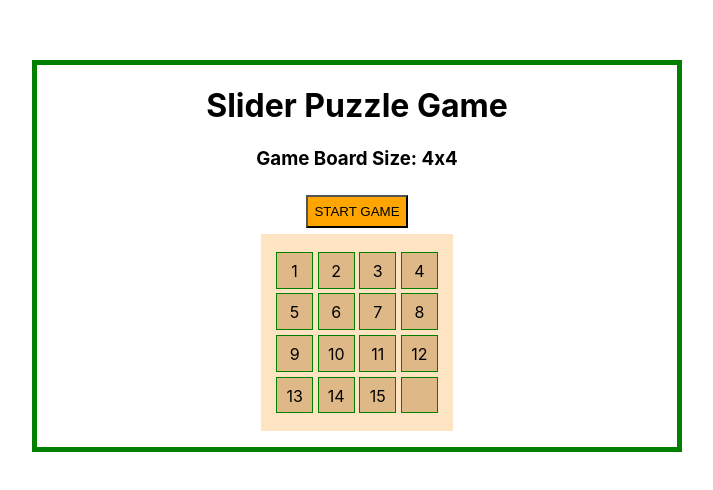
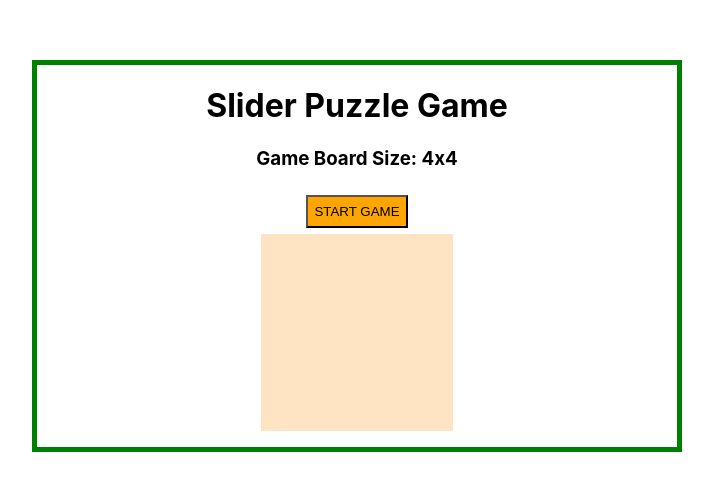
Before and after one commit to SJ47/slider-puzzle-game, a React (Vite) app: page / in a window 1280 px wide. Shown: the part 144-634 px from the top of the page, without its empty margins (283-996 px from the left). Built offline with nearby package versions, Linux system fonts and the light colour scheme.

Commit message:
Working version

```diff
--- a/src/components/Board.jsx
+++ b/src/components/Board.jsx
@@ -11,11 +11,13 @@ const Board = ({
     isGameStarted,
     isGameWon,
 }) => {
-    const arrayOfTiles = gameBoard.map((index) => {
-        return index !== gameBoard.length ? (
-            <Tile key={index} tile={index} handleTileClick={handleTileClick} />
-        ) : (
-            <Tile key={index} tile={" "} handleTileClick={handleTileClick} />
+    const arrayOfTiles = gameBoard.map((tile, index) => {
+        return (
+            <Tile
+                key={index + 1}
+                tile={tile}
+                handleTileClick={handleTileClick}
+            />
         );
     });
 
--- a/src/components/Tile.jsx
+++ b/src/components/Tile.jsx
@@ -2,10 +2,7 @@ import React from "react";
 
 const Tile = ({ tile, handleTileClick }) => {
     return (
-        <div
-            className="tile"
-            onClick={(e) => handleTileClick(parseInt(e.target.textContent))}
-        >
+        <div className="tile" onClick={() => handleTileClick(tile)}>
             {tile}
         </div>
     );
--- a/src/containers/GameContainer.jsx
+++ b/src/containers/GameContainer.jsx
@@ -1,9 +1,22 @@
 import React, { useState } from "react";
 import Board from "../components/Board";
 
+// Functions
+const swapArrayElements = function (arr, indexA, indexB) {
+    const temp = arr[indexA];
+    arr[indexA] = arr[indexB];
+    arr[indexB] = temp;
+    console.log("ARR: ", arr);
+    return arr;
+};
+
+const findEmptyTile = (tile) => {
+    return tile === " ";
+};
+
+// Component
 const GameContainer = () => {
-    // State and variables
-    const [winningBoard, setWinningBoard] = useState([
+    const winningBoard = [
         1,
         2,
         3,
@@ -20,31 +33,32 @@ const GameContainer = () => {
         14,
         15,
         " ",
-    ]);
+    ];
 
     const [isGameStarted, setIsGameStarted] = useState(false);
-    const [gameBoard, setGameBoard] = useState([...winningBoard]);
-    const [tileSpace, setTileSpace] = useState(gameBoard.indexOf(" ") + 1);
     const [isGameWon, setIsGameWon] = useState(false);
 
-    // Functions
+    const [gameBoard, setGameBoard] = useState([]);
+    const [tileSpace, setTileSpace] = useState();
+
     function shuffleArray(array) {
         // return array; // TODO: Remove line
         for (let i = array.length - 1; i > 0; i--) {
             const j = Math.floor(Math.random() * (i + 1));
             [array[i], array[j]] = [array[j], array[i]];
+            if (array[i] === " ") setTileSpace(i + 1);
         }
         return array;
     }
 
+    // Start Game
     const handleStartGame = () => {
         setIsGameStarted(true);
         setIsGameWon(false);
-        const prevGameBoard = gameBoard.slice();
-        setGameBoard(shuffleArray(prevGameBoard));
-        setTileSpace(gameBoard.indexOf(" ") + 1);
+        setGameBoard(shuffleArray([...winningBoard]));
     };
 
+    // Reset Game
     const handleResetGame = () => {
         // Reset after game won and playing another game
         if (isGameWon) {
@@ -64,13 +78,6 @@ const GameContainer = () => {
         }
     };
 
-    const swapArrayElements = function (arr, indexA, indexB) {
-        var temp = arr[indexA];
-        arr[indexA] = arr[indexB];
-        arr[indexB] = temp;
-        return arr;
-    };
-
     const gameWon = (a, b) => {
         return (
             Array.isArray(a) &&
@@ -84,9 +91,8 @@ const GameContainer = () => {
         if (!isGameStarted || isGameWon) return;
         tileNumberClicked = gameBoard.indexOf(tileNumberClicked) + 1; //4
 
-        console.log("Gameboard: ", gameBoard);
-        console.log("Tile space is: ", tileSpace);
-        console.log("Tile number clicked is: ", tileNumberClicked);
+        setTileSpace(gameBoard.indexOf(" ") + 1);
+
         // Check if tile clicked has the space tile next to it defined as a space before, space after, space above or space below
         if (
             (tileNumberClicked + 1 === tileSpace &&
@@ -95,8 +101,6 @@ const GameContainer = () => {
             tileNumberClicked + 4 === tileSpace ||
             tileNumberClicked - 4 === tileSpace
         ) {
-            // const prevTileSpace = tileSpace - 1;
-            // setTileSpace(prevTileSpace - 1);
             setGameBoard(
                 swapArrayElements(
                     gameBoard,
@@ -108,14 +112,11 @@ const GameContainer = () => {
             setTileSpace(tileNumberClicked);
         }
         // Check if game won
-        // if (gameWon(winningBoard, gameBoard)) {
-        //     setIsGameWon(true);
-        //     // alert("Congratulations!  You Won!!");
-        //     // Set a flag here so game cannot continue or button to start another game
-        // }
+        if (gameWon(winningBoard, gameBoard)) {
+            setIsGameWon(true);
+        }
     };
 
-    // setTileSpace(gameBoard.indexOf(" ") + 1);
     return (
         <div className="game-container">
             <h1>Slider Puzzle Game</h1>
```
